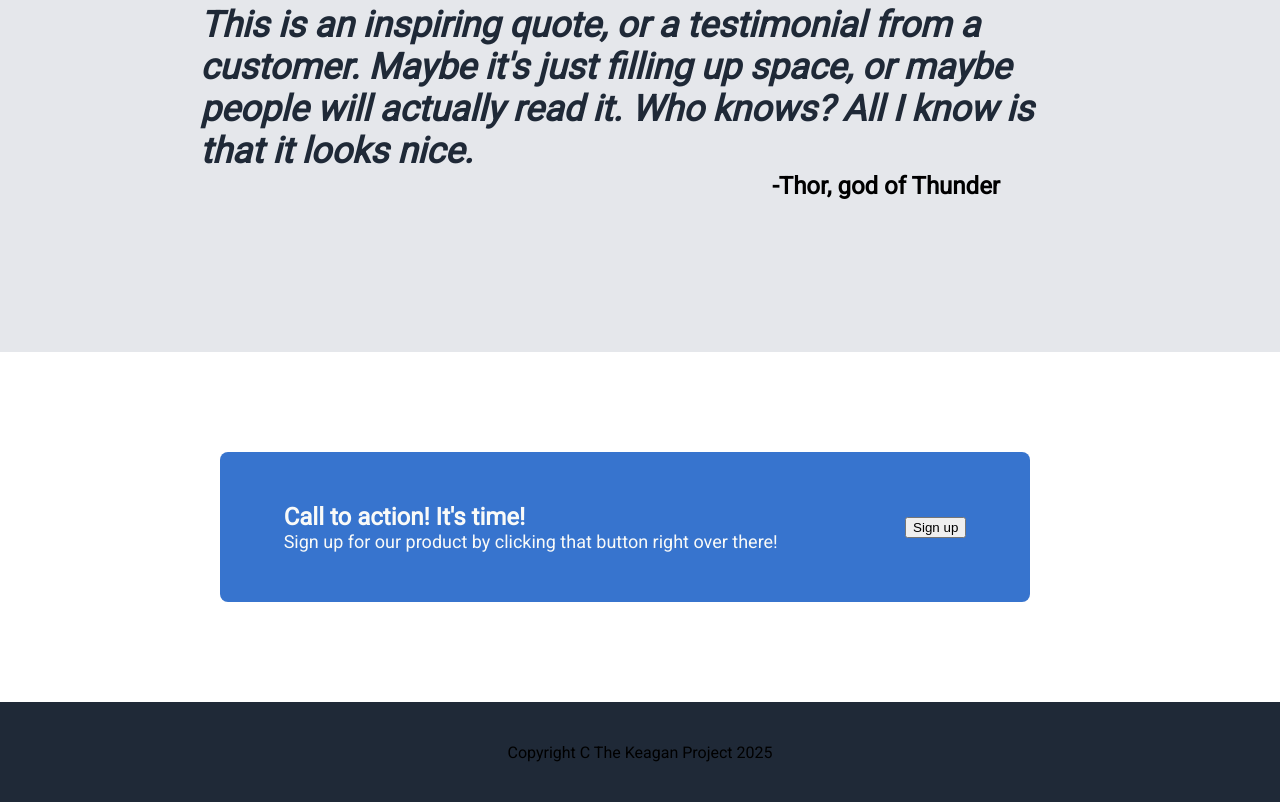
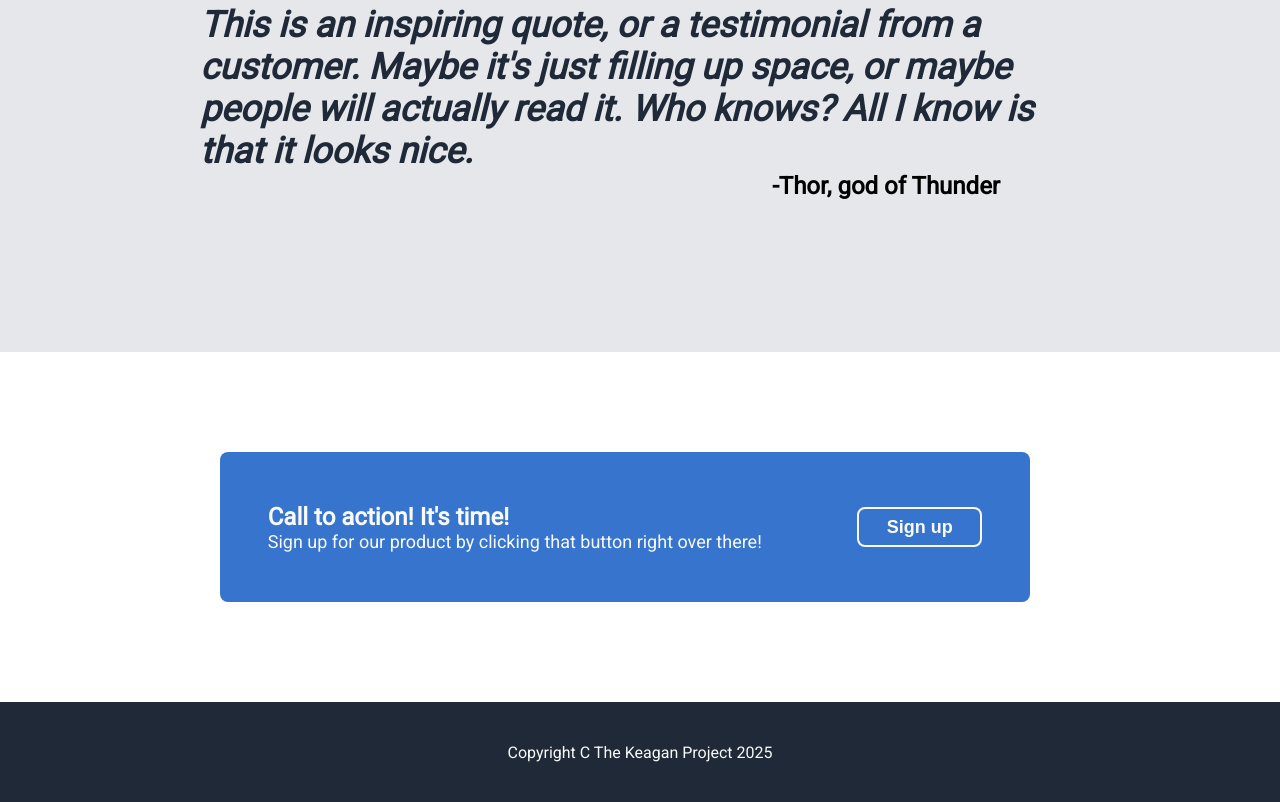
Before and after one commit to Keago99/LandingPage2025, a plain HTML site: page index.html in a window 1280 px wide. Shown: the part 1173-1975 px from the top of the page. Drawn offline with Linux system fonts and the light colour scheme.

Commit message:
add all styling, complete! Great exercise.

```diff
--- a/styles.css
+++ b/styles.css
@@ -177,9 +177,21 @@ body{
     font-size: 18px;
 }
 
+.actionButton{
+    color: #F9FAF8;
+    background-color: #3774ce;
+    border: 2px solid #F9FAF8;
+    border-radius: 8px;
+    height: 40px;
+    width: 125px;
+    font-weight: bolder;
+    font-size: 18px;
+}
+
 .footer{
     display: flex;
     align-items: center;
     justify-content: center;
     height: 100px;
+    color: #F9FAF8;
 }
```
